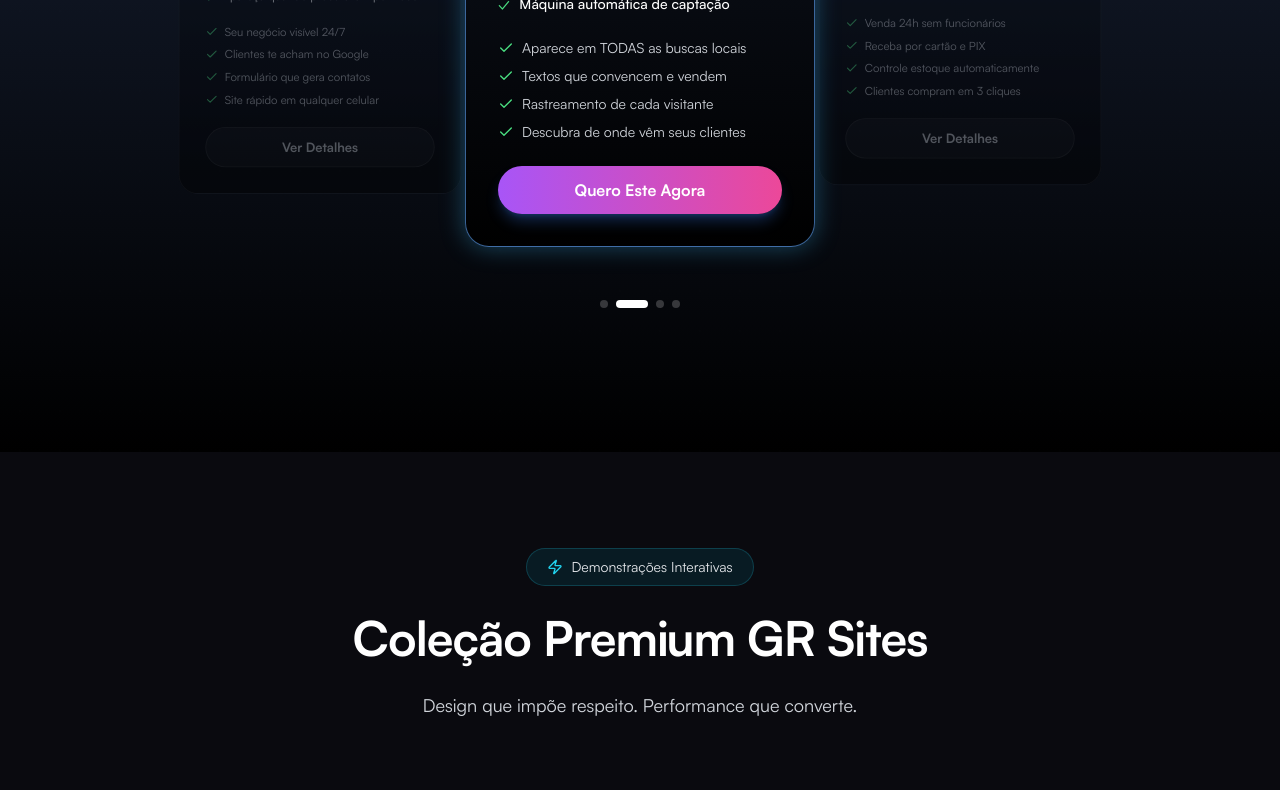
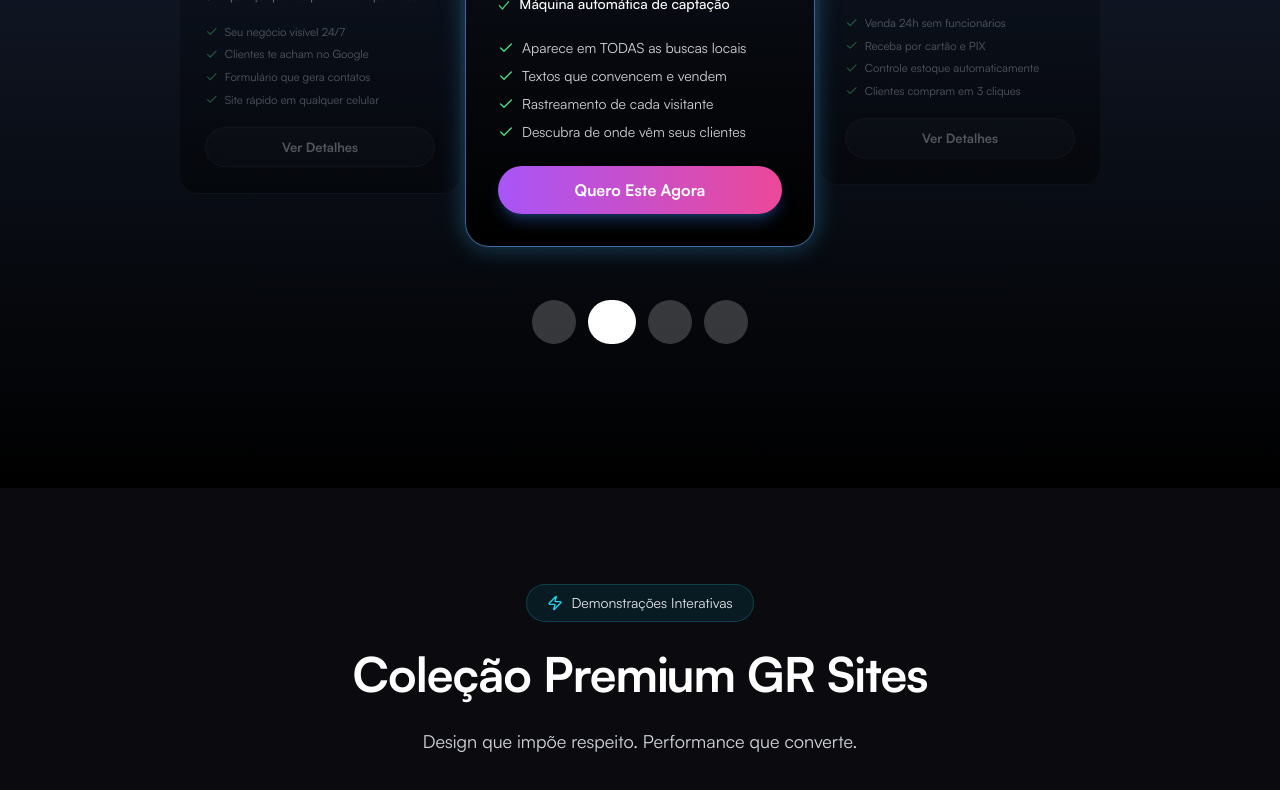
Before and after one commit to gilsonrlopes/speedtest, a Next.js app: page / in a window 1280 px wide. Shown: the part 1529-2319 px from the top of the page. Built offline with nearby package versions, Linux system fonts and the light colour scheme; a web font is replaced by a local one.

Commit message:
fix: contrast for speed test

```diff
--- a/app/layout.tsx
+++ b/app/layout.tsx
@@ -146,7 +146,9 @@ export default function RootLayout({
   return (
     <html lang="pt-br" className="dark scroll-smooth" suppressHydrationWarning>
       <head>
+        {/* ✅ FIX 1: Pré-conectar + DNS Prefetch para GTM */}
         <link rel="preconnect" href="https://www.googletagmanager.com" />
+        <link rel="dns-prefetch" href="https://www.googletagmanager.com" />
       </head>
 
       <body
@@ -174,10 +176,10 @@ export default function RootLayout({
 
         {process.env.NODE_ENV === "production" && <SpeedInsights />}
 
-        {/* GTM - Versão corrigida para Firefox */}
+        {/* ✅ FIX 2: GTM com strategy="lazyOnload" (carrega DEPOIS do LCP) */}
         <Script
           id="google-tag-manager"
-          strategy="afterInteractive"
+          strategy="lazyOnload"
           dangerouslySetInnerHTML={{
             __html: `
               (function(w,d,s,l,i){
--- a/components/Hero.tsx
+++ b/components/Hero.tsx
@@ -117,7 +117,7 @@ const Hero: React.FC<HeroProps> = ({ cidade }) => {
                       priority={isFirst}
                       fetchPriority={isFirst ? "high" : "auto"}
                       sizes="100vw"
-                      quality={isMobile ? 75 : 85}
+                      quality={isMobile ? 70 : 75}
                       className="object-cover"
                     />
                   </div>
--- a/components/Services.tsx
+++ b/components/Services.tsx
@@ -98,7 +98,6 @@ const Services: React.FC<ServicesProps> = ({ cidade }) => {
     setTimeout(() => setIsTransitioning(false), 500);
   };
 
-  // ✅ Touch events para mobile (substituindo drag do Framer)
   const [touchStart, setTouchStart] = useState(0);
   const [touchEnd, setTouchEnd] = useState(0);
 
@@ -134,7 +133,6 @@ const Services: React.FC<ServicesProps> = ({ cidade }) => {
       </div>
 
       <div className="container mx-auto px-6 relative z-10">
-        {/* Header */}
         <div className="text-center mb-16 animate-fade-up">
           <div className="inline-flex items-center gap-2 bg-blue-500/10 backdrop-blur-sm border border-blue-400/20 rounded-full px-5 py-2 mb-6">
             <Rocket className="h-4 w-4 text-blue-400" />
@@ -151,9 +149,7 @@ const Services: React.FC<ServicesProps> = ({ cidade }) => {
           </p>
         </div>
 
-        {/* Carousel Container */}
         <div className="relative mb-16">
-          {/* Desktop Carousel */}
           <div className="hidden md:block relative h-[600px]">
             <div className="absolute inset-0 flex items-center justify-center">
               {services.map((service, index) => {
@@ -164,7 +160,6 @@ const Services: React.FC<ServicesProps> = ({ cidade }) => {
                 const isAdjacent = Math.abs(adjustedDiff) === 1;
                 const isVisible = isActive || isAdjacent;
 
-                // ✅ Posicionamento com CSS puro (sem Framer Motion)
                 const getPosition = () => {
                   if (adjustedDiff === 0) return { x: 0, scale: 1, opacity: 1, zIndex: 30 };
                   if (adjustedDiff === 1) return { x: 320, scale: 0.85, opacity: 0.6, zIndex: 20 };
@@ -197,7 +192,6 @@ const Services: React.FC<ServicesProps> = ({ cidade }) => {
               })}
             </div>
 
-            {/* Nav Buttons Desktop */}
             <div className="absolute top-1/2 left-0 right-0 transform -translate-y-1/2 flex justify-between items-center px-4 z-50">
               <button
                 onClick={handlePrev}
@@ -218,7 +212,6 @@ const Services: React.FC<ServicesProps> = ({ cidade }) => {
             </div>
           </div>
 
-          {/* Mobile Carousel */}
           <div className="md:hidden">
             <div
               onTouchStart={handleTouchStart}
@@ -242,8 +235,7 @@ const Services: React.FC<ServicesProps> = ({ cidade }) => {
             </div>
           </div>
 
-          {/* Dots Navigation */}
-          <div className="flex justify-center gap-2 mt-8">
+          <div className="flex justify-center gap-3 mt-8">
             {services.map((_, idx) => (
               <button
                 key={idx}
@@ -255,10 +247,10 @@ const Services: React.FC<ServicesProps> = ({ cidade }) => {
                   }
                 }}
                 disabled={isTransitioning}
-                className={`h-2 rounded-full transition-all ${
+                className={`rounded-full transition-all min-w-[44px] min-h-[44px] flex items-center justify-center ${
                   idx === activeIndex
-                    ? 'bg-white w-8'
-                    : 'bg-white/20 hover:bg-white/40 w-2'
+                    ? 'bg-white w-12 h-3'
+                    : 'bg-white/20 hover:bg-white/40 w-3 h-3'
                 }`}
                 aria-label={`Ir para serviço ${idx + 1}`}
               />
@@ -270,7 +262,6 @@ const Services: React.FC<ServicesProps> = ({ cidade }) => {
   );
 };
 
-// ✅ CARD COMPONENT (SEM FRAMER MOTION)
 interface Service {
   icon: React.ComponentType<{ className?: string }>;
   title: string;
@@ -303,7 +294,6 @@ const ServiceCard: React.FC<ServiceCardProps> = ({ service, isActive, cidade, wh
         ${mobile ? 'max-w-sm mx-auto' : ''}
       `}
     >
-      {/* Badge */}
       {service.popular && isActive && (
         <div className="absolute -top-3 left-1/2 transform -translate-x-1/2">
           <div className="bg-gradient-to-r from-blue-500 to-cyan-400 text-white text-xs font-satoshi font-semibold px-4 py-1.5 rounded-full shadow-md shadow-blue-500/30">
@@ -351,6 +341,7 @@ const ServiceCard: React.FC<ServiceCardProps> = ({ service, isActive, cidade, wh
             ? `bg-gradient-to-r ${service.gradient} text-white hover:scale-105 shadow-lg shadow-blue-500/30`
             : 'bg-white/5 text-gray-300 border border-white/10'
         }`}
+        aria-label={`Solicitar orçamento para ${service.title}`}
       >
         {isActive ? 'Quero Este Agora' : 'Ver Detalhes'}
       </a>
```
